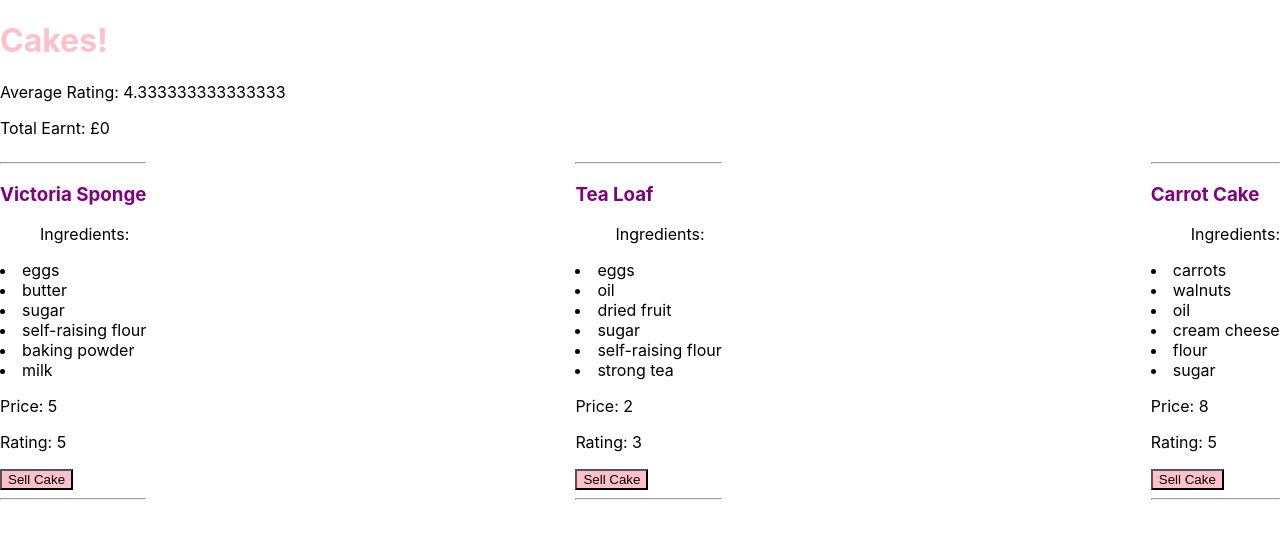
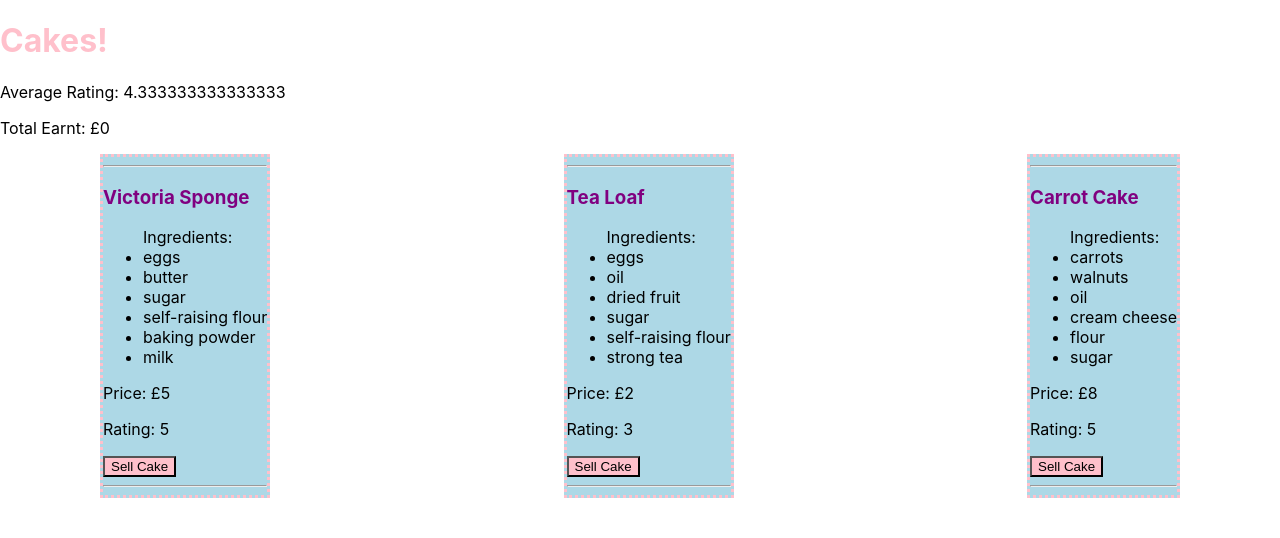
Before and after one commit to rosiemiall/bakery_lab, a React (Create React App) app: page / in a window 1280 px wide. Shown: the top 538 px of the page. Built offline with nearby package versions, Linux system fonts and the light colour scheme.

Commit message:
all extension complete: refactored printing ingredients list and made prettier with css

```diff
--- a/src/components/Cake.js
+++ b/src/components/Cake.js
@@ -1,8 +1,4 @@
 const Cake = ({ cake, onButtonClick, earnings }) => {
-  // const array = []
-  // ingredients.forEach(element => {
-  //     array.push(element)
-  // });
 
   const buyCake = () => {
     onButtonClick(earnings + cake.price);
@@ -10,19 +6,12 @@ const Cake = ({ cake, onButtonClick, earnings }) => {
 
   return (
     <>
-      <box>
+      <box id="box">
         <hr />
         <h3 id="names">{cake.cakeName}</h3>
-        <ul>Ingredients:</ul>
+        <ul>Ingredients: {cake.ingredients.map(ingredient=> {return <li>{ingredient}</li>} )}</ul>
 
-        <li> {cake.ingredients[0]}</li>
-        <li> {cake.ingredients[1]}</li>
-        <li> {cake.ingredients[2]}</li>
-        <li> {cake.ingredients[3]}</li>
-        <li> {cake.ingredients[4]}</li>
-        <li> {cake.ingredients[5]}</li>
-
-        <p>Price: {cake.price} </p>
+        <p>Price: £{cake.price} </p>
         <p>Rating: {cake.rating}</p>
         <button id="button" onClick={buyCake}>
           Sell Cake
--- a/src/index.css
+++ b/src/index.css
@@ -11,6 +11,13 @@
 .cakes {
   display: flex;
   justify-content: space-between;
+  margin-left: 100px;
+  margin-right: 100px;
+}
+#box{
+  background-color: lightblue;
+  border-style: dotted;
+  border-color: pink;
 }
 
 
```
